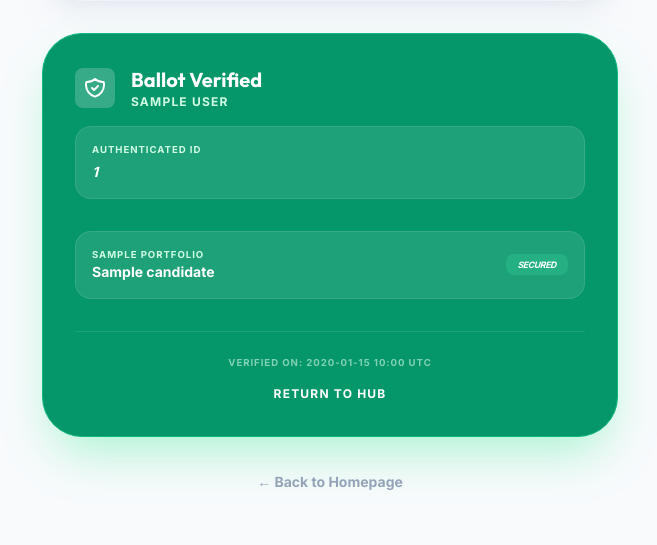
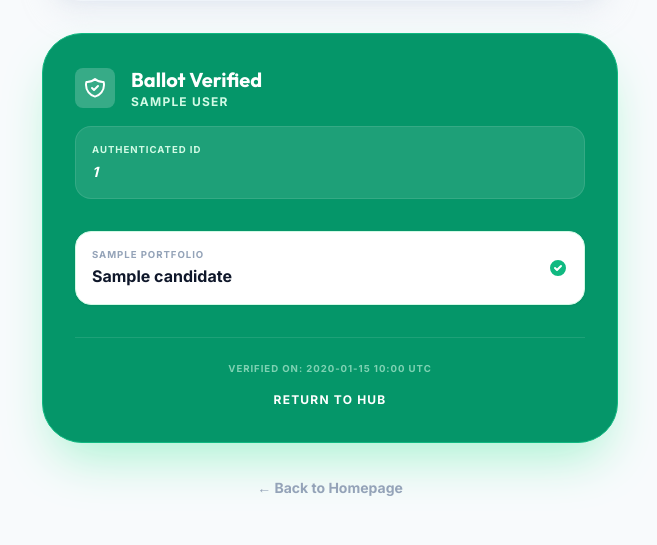
Before and after one commit to sasusavage/cosaa, a Flask app: template app/templates/voting/verify_ballot.html in a window 1280 px wide. Shown: the part 702-1247 px from the top of the page, without its empty margins (310-967 px from the left). Run offline with Flask 3, Linux system fonts and the light colour scheme; the template is opened without the code that fills it: most values are stand-ins (such as "Sample title", 1, 10 or a date in 2020); some libraries are stand-ins or nearby versions.

Commit message:
style: refine verify ballot results for maximum clarity

```diff
--- a/app/templates/voting/verify_ballot.html
+++ b/app/templates/voting/verify_ballot.html
@@ -66,15 +66,17 @@
                 <p class="text-sm font-black text-white italic tracking-widest">{{ results[0].voter.student_id }}</p>
             </div>
 
-            <div class="space-y-4">
+            <div class="space-y-3">
                 {% for vote in results %}
-                <div class="flex items-center justify-between p-4 bg-white/10 rounded-2xl border border-white/10">
-                    <div class="min-w-0">
-                        <p class="text-[0.6rem] font-bold text-emerald-100 uppercase tracking-widest">{{ vote.portfolio.title }}</p>
-                        <p class="text-sm font-black text-white truncate">{{ vote.candidate.name }}</p>
+                <div class="p-4 bg-white rounded-2xl shadow-sm border border-emerald-100 flex items-center justify-between">
+                    <div>
+                        <p class="text-[0.6rem] font-black text-slate-400 uppercase tracking-widest mb-0.5">{{ vote.portfolio.title }}</p>
+                        <p class="text-base font-black text-slate-900">{{ vote.candidate.name }}</p>
                     </div>
-                    <div class="flex-shrink-0 bg-emerald-400/30 px-3 py-1 rounded-lg">
-                        <p class="text-[0.55rem] font-black text-white uppercase tracking-tighter italic">Secured</p>
+                    <div class="text-emerald-500">
+                        <svg xmlns="http://www.w3.org/2000/svg" class="h-5 w-5" viewBox="0 0 20 20" fill="currentColor">
+                            <path fill-rule="evenodd" d="M10 18a8 8 0 100-16 8 8 0 000 16zm3.707-9.293a1 1 0 00-1.414-1.414L9 10.586 7.707 9.293a1 1 0 00-1.414 1.414l2 2a1 1 0 001.414 0l4-4z" clip-rule="evenodd" />
+                        </svg>
                     </div>
                 </div>
                 {% endfor %}
```
